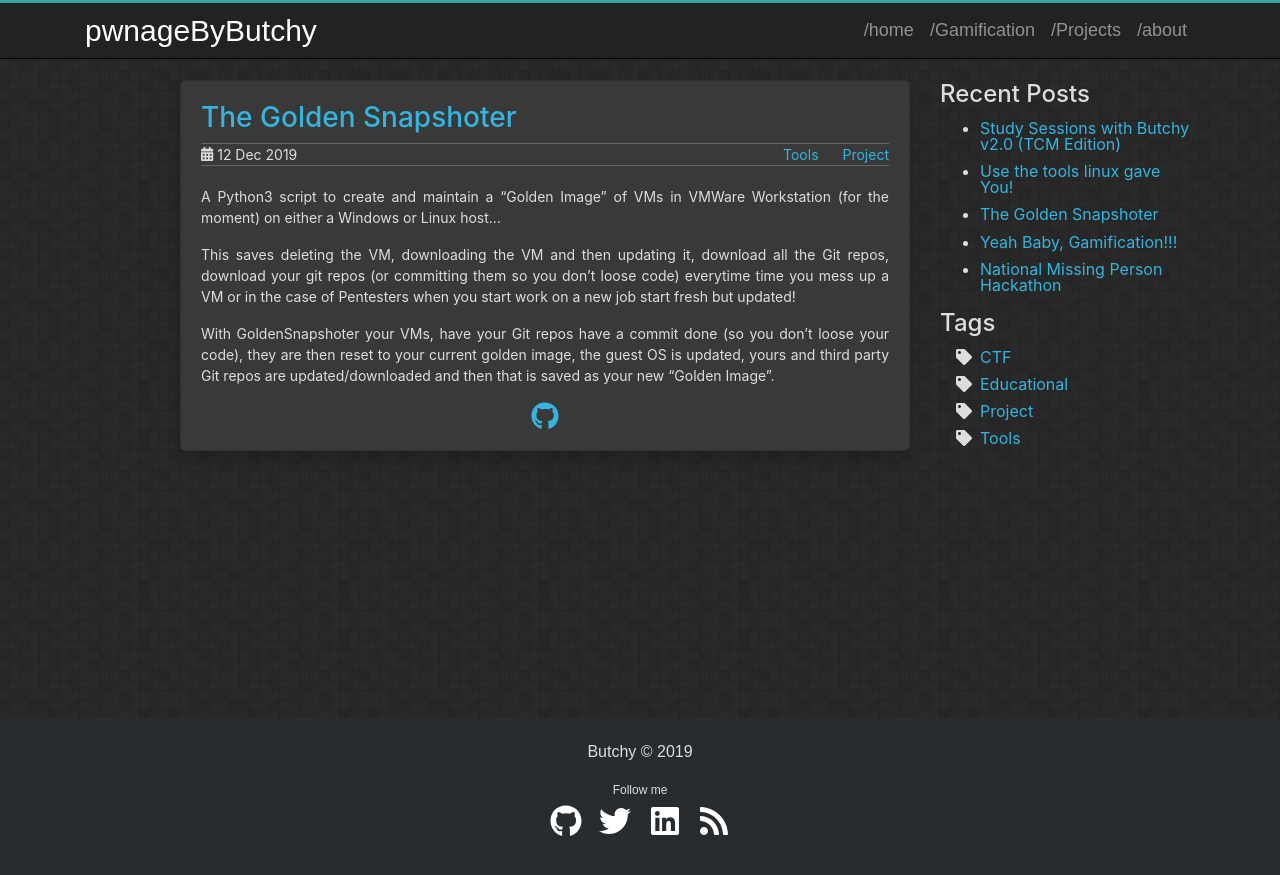
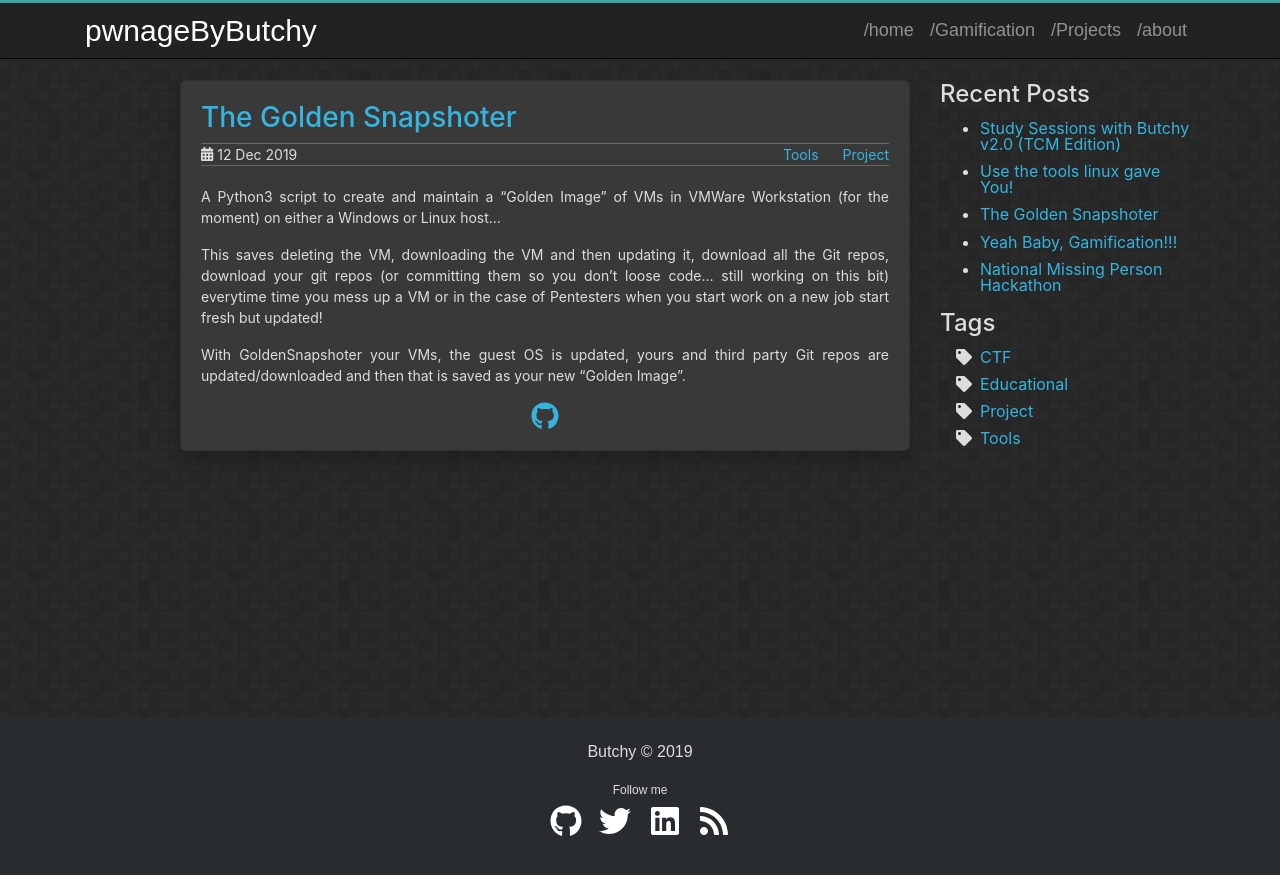
Before and after one commit to pwnageByButchy/pwnageByButchy.github.io, a Jekyll site: the page built from _posts/2019-12-12-the-golden-snapshoter.md, in a window 1280 px wide. Shown: the top 875 px of the page. Built offline with Jekyll 4.4.1, drawn with Linux system fonts in a browser that asks for light colours.

Commit message:
correcting text

```diff
--- a/_posts/2019-12-12-the-golden-snapshoter.md
+++ b/_posts/2019-12-12-the-golden-snapshoter.md
@@ -9,8 +9,8 @@
 ---
 A Python3 script to create and maintain a “Golden Image” of VMs in VMWare Workstation (for the moment) on either a Windows or Linux host...
 
-This saves deleting the VM, downloading the VM and then updating it, download all the Git repos, download your git repos (or committing them so you don't loose code) everytime time you mess up a VM or in the case of Pentesters when you start work on a new job start fresh but updated!
+This saves deleting the VM, downloading the VM and then updating it, download all the Git repos, download your git repos (or committing them so you don't loose code... still working on this bit) everytime time you mess up a VM or in the case of Pentesters when you start work on a new job start fresh but updated!
 
-With GoldenSnapshoter your VMs, have your Git repos have a commit done (so you don't loose your code), they are then reset to your current golden image, the guest OS is updated, yours and third party Git repos are updated/downloaded and then that is saved as your new "Golden Image".
+With GoldenSnapshoter your VMs, the guest OS is updated, yours and third party Git repos are updated/downloaded and then that is saved as your new "Golden Image".
 
 <center><a title="GoldenSnapshoter on Github" href="https://github.com/pwnageByButchy/GoldenSnapshoter" target="_blank"><i class="fab fa-github fa-2x"></i></a></center>
```
